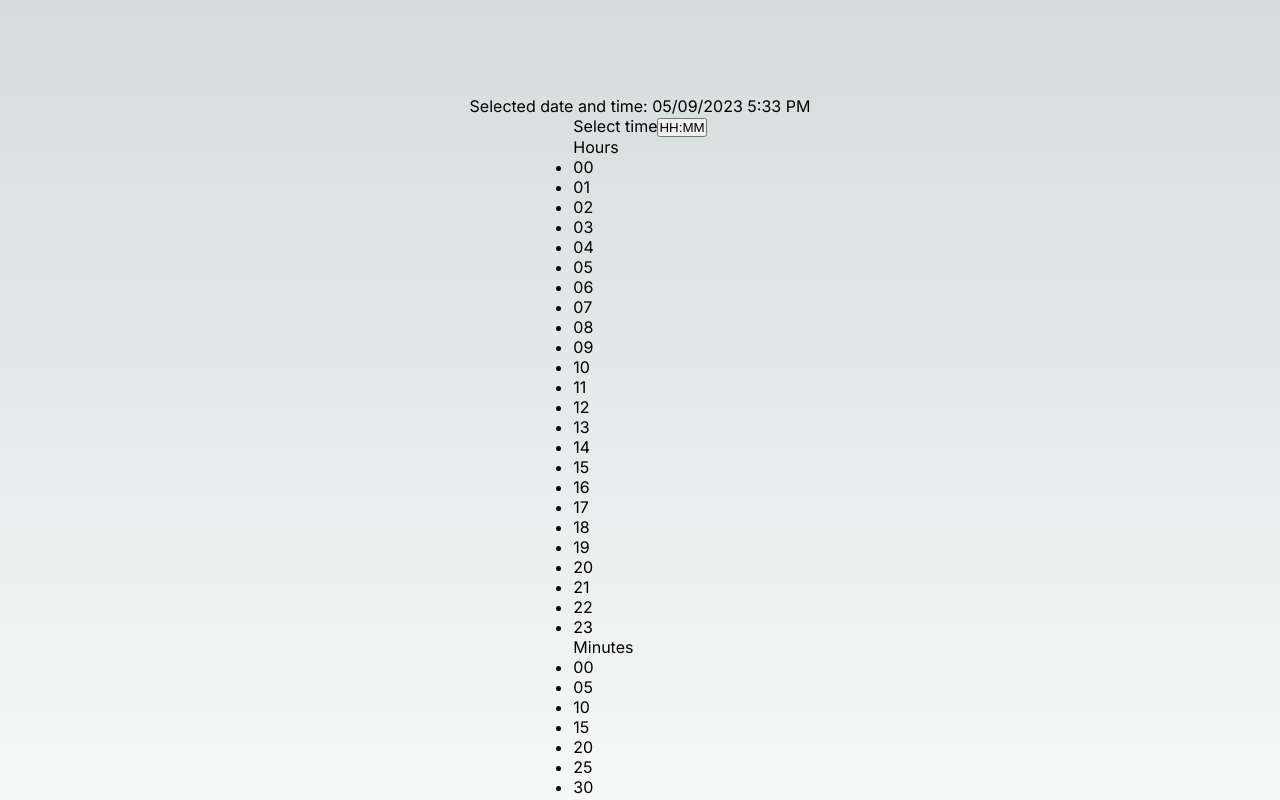
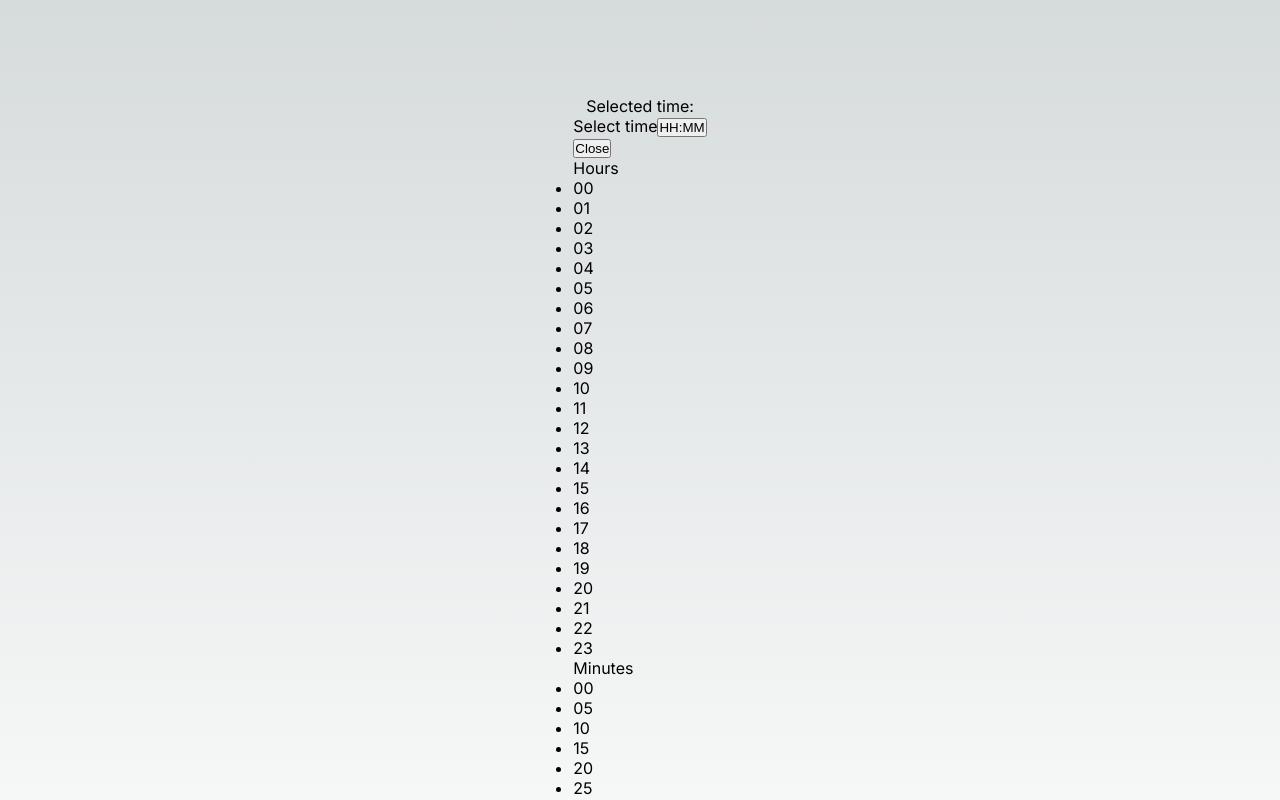
Before and after one commit to thepunkyone/time-picker, a Next.js app: page / in a window 1280 px wide. Both pictures are taken after a click on the button "HH:MM". Shown: the top 800 px of the page. Built offline with nearby package versions, Linux system fonts and the light colour scheme.

Commit message:
feat: update time display on index page

```diff
--- a/src/components/TimePicker/index.js
+++ b/src/components/TimePicker/index.js
@@ -1,8 +1,11 @@
 import React, { useState } from "react";
 import PropTypes from "prop-types";
 import dayjs from "dayjs";
+import classNames from "classnames";
 
 import TimePickerMenu from "@/components/TimePickerMenu";
+
+import styles from "./styles.module.css";
 
 const initialState = {
   hours: { value: null, label: "HH" },
@@ -12,6 +15,14 @@ const initialState = {
 const TimePicker = ({ dateAndTime, onChange }) => {
   const [menuOpen, setMenuOpen] = useState(false);
   const [time, setTime] = useState(initialState);
+
+  const toggleMenuOpen = () => {
+    setMenuOpen((prevState) => !prevState);
+  };
+
+  const closeMenu = () => {
+    setMenuOpen(false);
+  };
 
   const handleOnChange = (hours, minutes) => {
     const dateBase = dayjs(dateAndTime);
@@ -58,16 +69,20 @@ const TimePicker = ({ dateAndTime, onChange }) => {
         aria-labelledby="label"
         aria-controls="menu"
         aria-expanded={menuOpen}
+        onClick={toggleMenuOpen}
+        data-testid="open-menu-button"
       >
         {time.hours.label}:{time.minutes.label}
       </button>
       <TimePickerMenu
+        className={classNames(styles.menu, { [styles.menuOpen]: menuOpen })}
         aria-labelledby="label"
         id="menu"
         hours={time.hours.value}
         minutes={time.minutes.value}
         onSelectHours={handleSelectHours}
         onSelectMinutes={handleSelectMinutes}
+        onClose={closeMenu}
       />
     </div>
   );
--- /dev/null
+++ b/src/components/TimePicker/styles.module.css
@@ -0,0 +1,9 @@
+.menu {
+    opacity: 0;
+    visibility: hidden;
+}
+
+.menuOpen {
+    opacity: 1;
+    visibility: visible;
+}
--- a/src/components/TimePickerMenu/index.js
+++ b/src/components/TimePickerMenu/index.js
@@ -13,9 +13,12 @@ const TimePickerMenu = ({
   minutes,
   onSelectHours,
   onSelectMinutes,
+  onClose,
 }) => {
   return (
     <div className={className} id={id}>
+      <button onClick={onClose}>Close</button>
+      <div>
         <TimePickerListbox
           times={hoursOptions}
           selectedTime={hours}
@@ -29,16 +32,18 @@ const TimePickerMenu = ({
           label="Minutes"
         />
       </div>
+    </div>
   );
 };
 
 TimePickerMenu.propTypes = {
   className: PropTypes.string,
   id: PropTypes.string.isRequired,
-  hours: PropTypes.number.isRequired,
-  minutes: PropTypes.number.isRequired,
+  hours: PropTypes.number,
+  minutes: PropTypes.number,
   onSelectHours: PropTypes.func.isRequired,
   onSelectMinutes: PropTypes.func.isRequired,
+  onClose: PropTypes.func.isRequired,
 };
 
 export default TimePickerMenu;
--- a/src/pages/index.js
+++ b/src/pages/index.js
@@ -2,7 +2,6 @@ import React, { useState } from "react";
 import Head from "next/head";
 import { Inter } from "next/font/google";
 import dayjs from "dayjs";
-import localizedFormat from "dayjs/plugin/localizedFormat";
 
 import TimePicker from "@/components/TimePicker";
 
@@ -10,13 +9,16 @@ import styles from "@/styles/Home.module.css";
 
 const inter = Inter({ subsets: ["latin"] });
 
-dayjs.extend(localizedFormat);
-
 export default function Home() {
-  const [dateAndTime, setDateAndTime] = useState(dayjs().format());
+  const [dateAndTime, setDateAndTime] = useState(() => dayjs().format());
+  const [userHasSelectedTime, setUserHasSelectedTime] = useState(false);
 
   const handleTimeChange = (updatedDateAndTime) => {
     setDateAndTime(updatedDateAndTime);
+
+    if (!userHasSelectedTime) {
+      setUserHasSelectedTime(true);
+    }
   };
 
   return (
@@ -28,7 +30,10 @@ export default function Home() {
         <link rel="icon" href="/favicon.ico" />
       </Head>
       <main className={`${styles.main} ${inter.className}`}>
-        <p>Selected date and time: {dayjs(dateAndTime).format("L LT")}</p>
+        <p>
+          Selected time:{" "}
+          {userHasSelectedTime ? dayjs(dateAndTime).format("hh:mm") : ""}
+        </p>
 
         <TimePicker dateAndTime={dateAndTime} onChange={handleTimeChange} />
       </main>
```
Also changed, not shown: 1 other file (tests, documents, lock files or other folders). Lines whose indentation alone changed are shown as unchanged.
